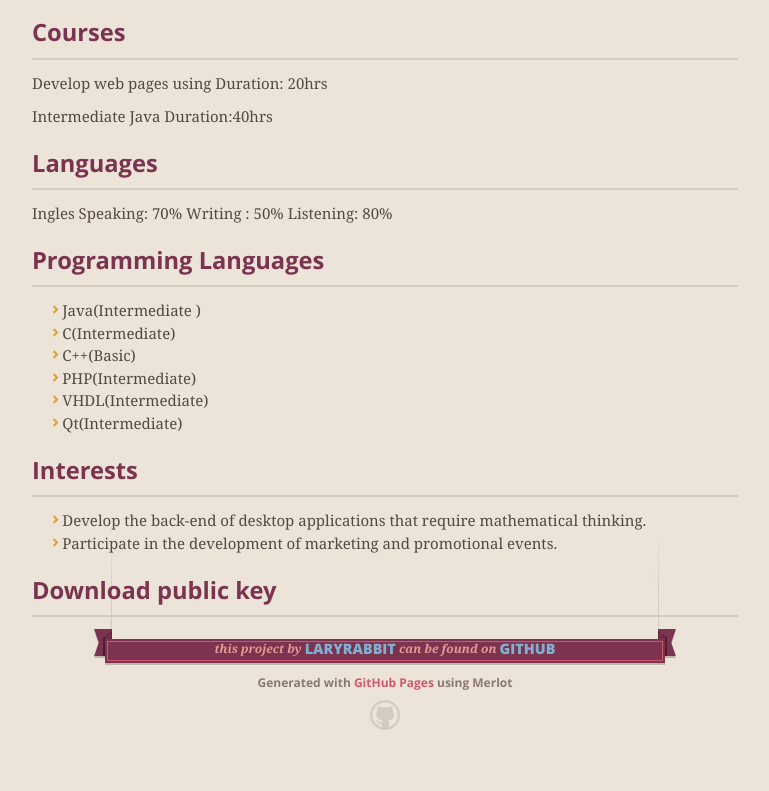
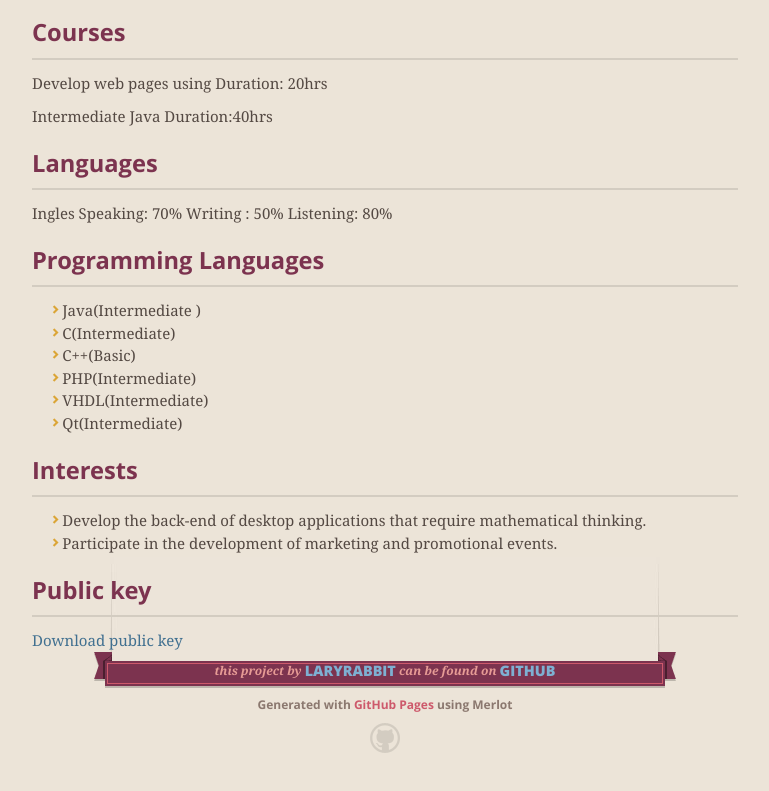
Before and after one commit to LaryRabbit/NatanLycan.github.io, a plain HTML site: page index.html in a window 1280 px wide. Shown: the part 1522-2313 px from the top of the page, without its empty margins (255-1024 px from the left). Before the commit the page ends 2292 px from the top, so only its background shows below. Drawn offline with nearby package versions, Linux system fonts and the light colour scheme; files whose address does not match are found by name.

Commit message:
Update index.html

```diff
--- a/index.html
+++ b/index.html
@@ -146,8 +146,8 @@ Description: Develop, Improve characteristics according the needs of the company
   <li>Participate in the development of marketing and promotional events.</li>
 </ul>
 <h3>
-<a name="key" class="anchor" aria-hidden="true"><span aria-hidden="true" class="octicon octicon-link"></span></a>Download public key</h3>
-<link rel="pkey" href="public.key">
+<a name="key" class="anchor" aria-hidden="true"><span aria-hidden="true" class="octicon octicon-link"></span></a>Public key</h3>
+<a href="public.key">Download public key</a>
   </section>
 
       <footer>
```
